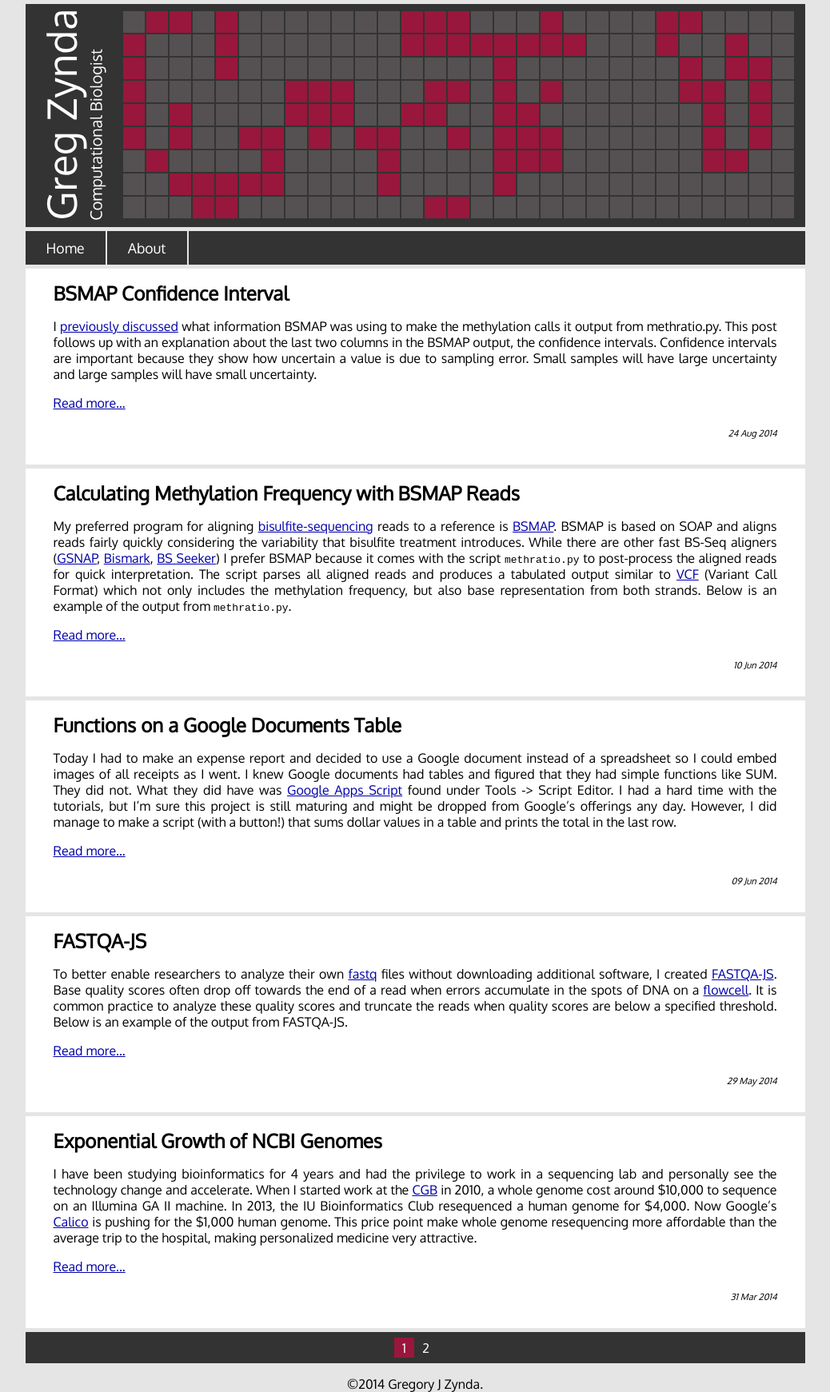
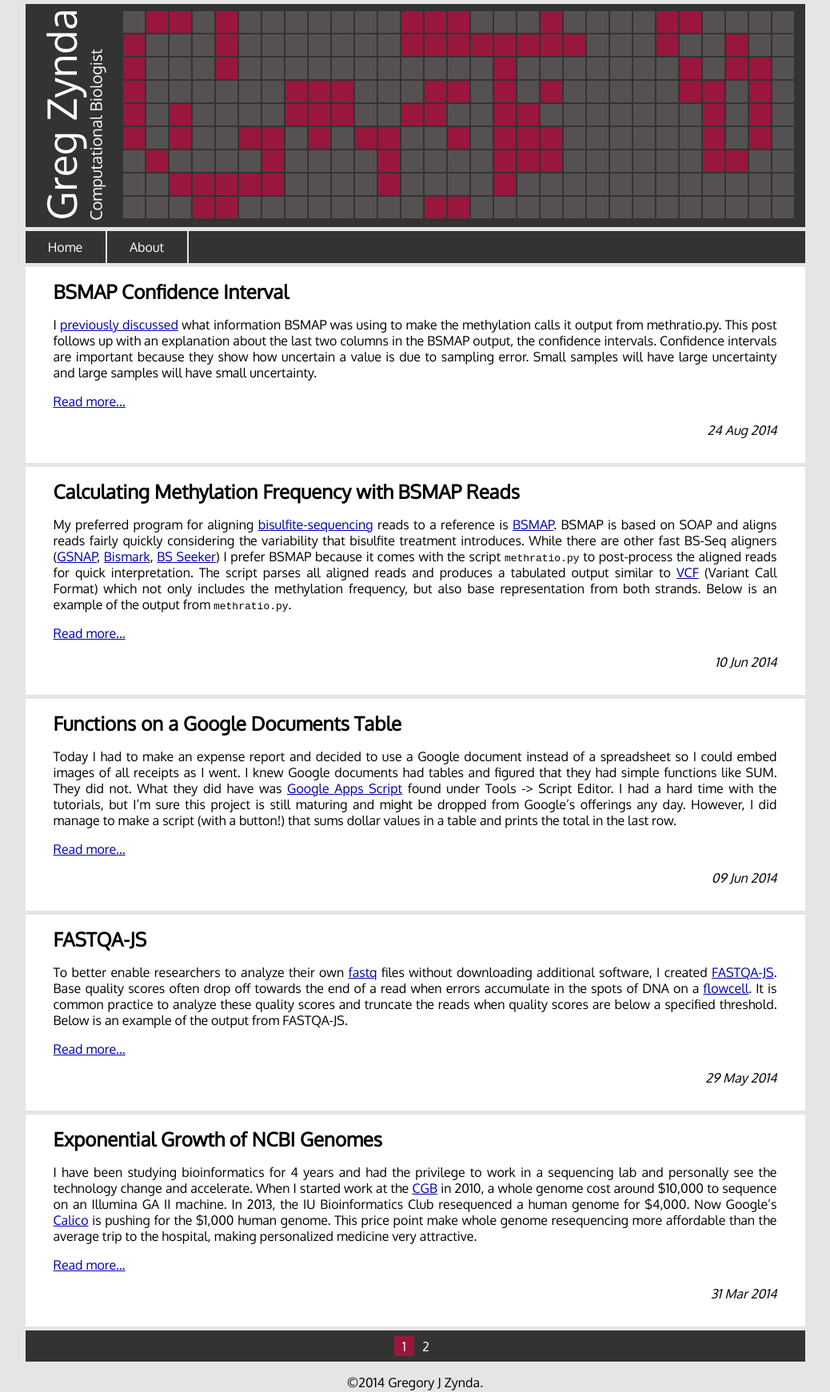
Before and after one commit to zyndagj/zyndagj.github.io, a Jekyll site: the page built from index.html, in a window 1280 px wide. Shown: the whole page at 80% size, without its empty margins (121-1159 px from the left). Built offline with Jekyll 4.4.1, drawn with Linux system fonts in a browser that asks for light colours; the list of posts is cut into pages by our own code.

Commit message:
changed font size

```diff
--- a/css/main.css
+++ b/css/main.css
@@ -15,6 +15,7 @@ html, body { height: 100%; }
 body {
   background-color: #E5E5E5;
   font-family: 'Oxygen', sans-serif;
+  font-size: medium;
   /*font-size: small;
   /*text-align: center;*/
 }
@@ -56,7 +57,7 @@ a:hover   { color: #000; }
 .posts span {
 	font-style: italic;
 	text-align: right;
-	font-size: 70%;
+	/*font-size: 70%;*/
 }
 
 /*****************************************************************************/
@@ -122,7 +123,7 @@ a:hover   { color: #000; }
 .post span {
 	font-style: italic;
 	text-align: right;
-	font-size: 70%;
+	/*font-size: 70%;*/
 }
 
 .post ul, .post ol {
@@ -135,7 +136,7 @@ a:hover   { color: #000; }
 }
 
 .javascript {
-	font-size: 120%;
+	/*font-size: 120%;*/
 }
 
 .post pre code {
@@ -215,7 +216,7 @@ nav li a {
 	color: white;
 	display: block;
 	text-decoration: none;
-	font-size: 110%;
+	/*font-size: 110%;*/
 	width: 100px;
 	padding: 10px 0 10px 0;
 	border-right: 2px solid #E5E5E5;
```
